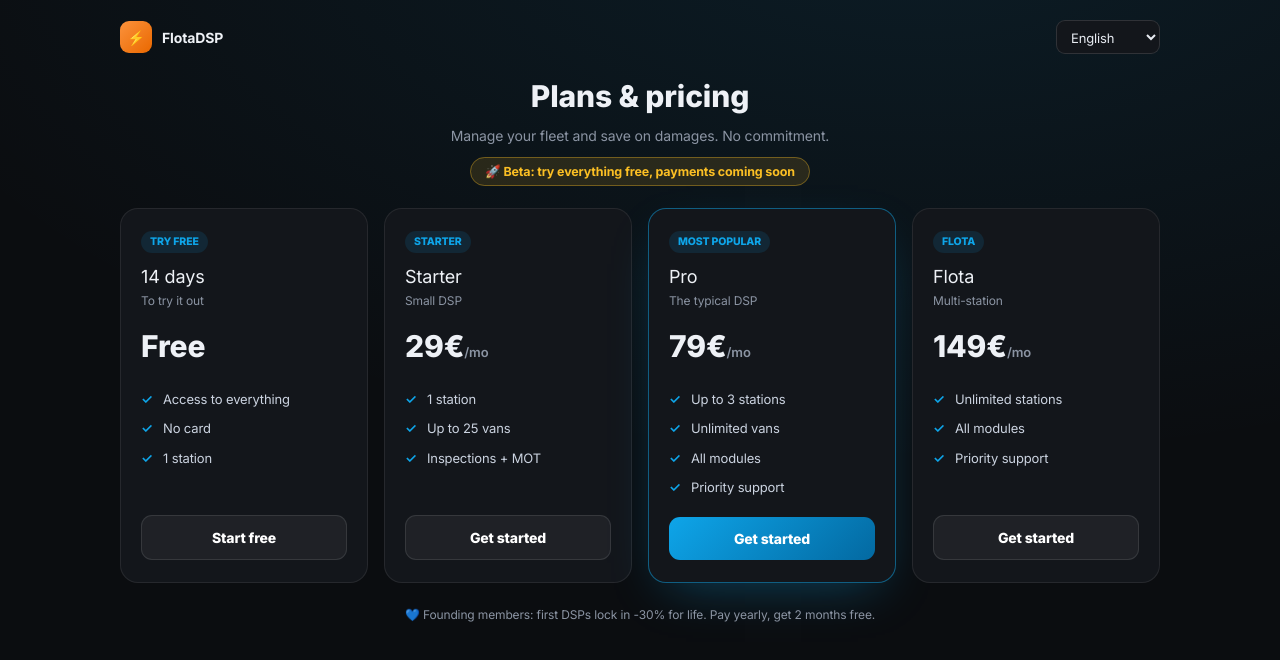
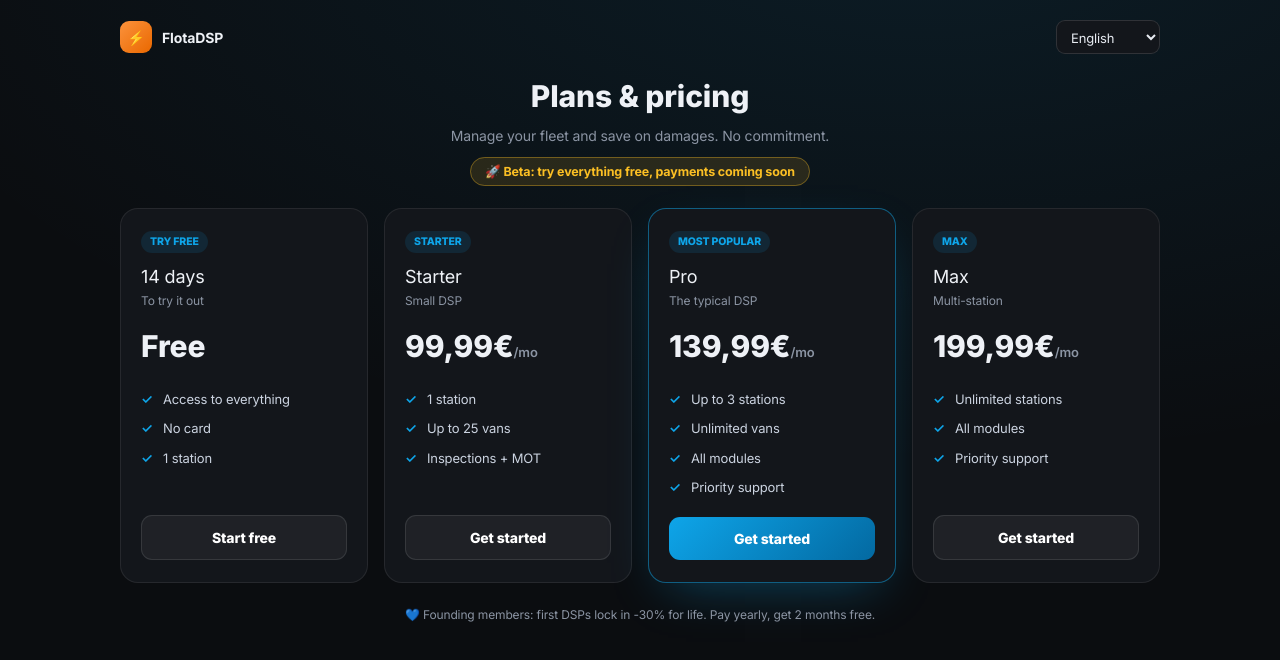
Before and after one commit to oga5furgonetas/flotadsp-backend, a React (Vite) app in the folder frontend-v2/: page /planes in a window 1280 px wide. Shown: the top 660 px of the page. Built offline with nearby package versions, Linux system fonts and the light colour scheme.

Commit message:
Pagos LS conectados: 3 planes (Starter 99,99 / Pro 139,99 / Max 199,99) con checkout real en backend (secretos) y frontend v2 (planes + botones suscribirse con org_id). config ready=true

```diff
--- a/frontend-v2/src/pages/Dashboard.jsx
+++ b/frontend-v2/src/pages/Dashboard.jsx
@@ -89,7 +89,7 @@ export default function Dashboard() {
                 </p>
                 {billCfg && billCfg.ready ? (
                   <div style={{ display: 'flex', gap: 8, flexWrap: 'wrap' }}>
-                    {['Starter', 'Pro', 'Flota'].map((p) => billCfg.checkout[p] ? (
+                    {['Starter', 'Pro', 'Max'].map((p) => billCfg.checkout[p] ? (
                       <a key={p} href={`${billCfg.checkout[p]}?checkout[custom][org_id]=${orgId()}`}
                         style={{ ...btnPrimary, background: p === 'Pro' ? 'linear-gradient(135deg,#0ea5e9,#0369a1)' : 'rgba(255,255,255,.06)', border: p === 'Pro' ? 'none' : '1px solid rgba(255,255,255,.12)' }}>
                         {t('bill.sub')} {p}
--- a/frontend-v2/src/pages/Planes.jsx
+++ b/frontend-v2/src/pages/Planes.jsx
@@ -5,11 +5,11 @@ export default function Planes() {
   const plans = [
     { tag: t('nav.try'), name: t('pl.days'), who: t('pl.who.trial'), price: t('pl.free'), per: '', cta: t('pl.start'), href: '/registro', pop: false,
       feats: ['pl.feat.all', 'pl.feat.nocard', 'pl.feat.1c'] },
-    { tag: 'Starter', name: 'Starter', who: t('pl.who.s'), price: '29€', per: t('pl.mo'), cta: t('pl.choose'), href: '/registro', pop: false,
+    { tag: 'Starter', name: 'Starter', who: t('pl.who.s'), price: '99,99€', per: t('pl.mo'), cta: t('pl.choose'), href: '/registro', pop: false,
       feats: ['pl.feat.1c', 'pl.feat.25', 'pl.feat.insp'] },
-    { tag: 'Pro ⭐', name: 'Pro', who: t('pl.who.p'), price: '79€', per: t('pl.mo'), cta: t('pl.choose'), href: '/registro', pop: true,
+    { tag: 'Pro ⭐', name: 'Pro', who: t('pl.who.p'), price: '139,99€', per: t('pl.mo'), cta: t('pl.choose'), href: '/registro', pop: true,
       feats: ['pl.feat.3c', 'pl.feat.unl', 'pl.feat.allm', 'pl.feat.prio'] },
-    { tag: 'Flota', name: 'Flota', who: t('pl.who.f'), price: '149€', per: t('pl.mo'), cta: t('pl.choose'), href: '/registro', pop: false,
+    { tag: 'Max', name: 'Max', who: t('pl.who.f'), price: '199,99€', per: t('pl.mo'), cta: t('pl.choose'), href: '/registro', pop: false,
       feats: ['pl.feat.unlc', 'pl.feat.allm', 'pl.feat.prio'] },
   ]
   return (
```
Also changed, not shown: 5 other files (tests, documents, lock files or other folders).
